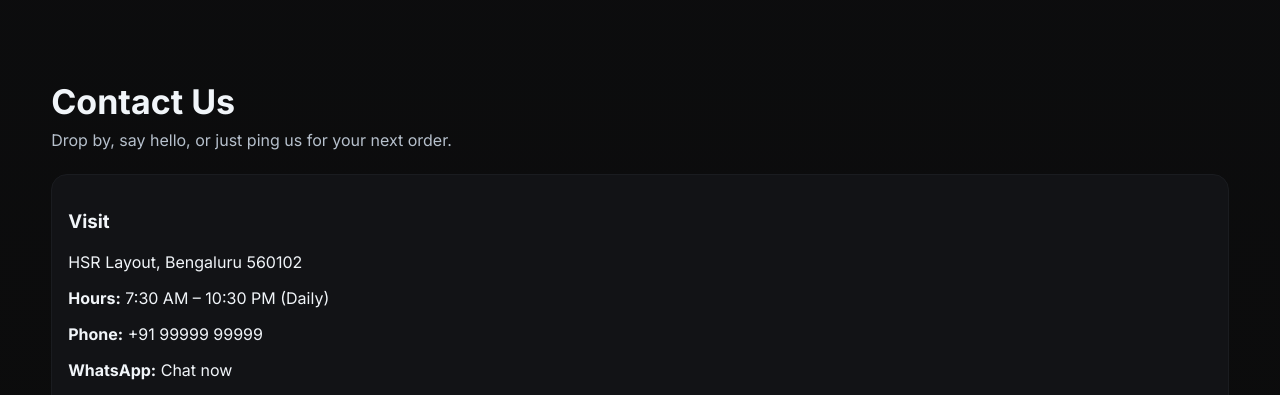
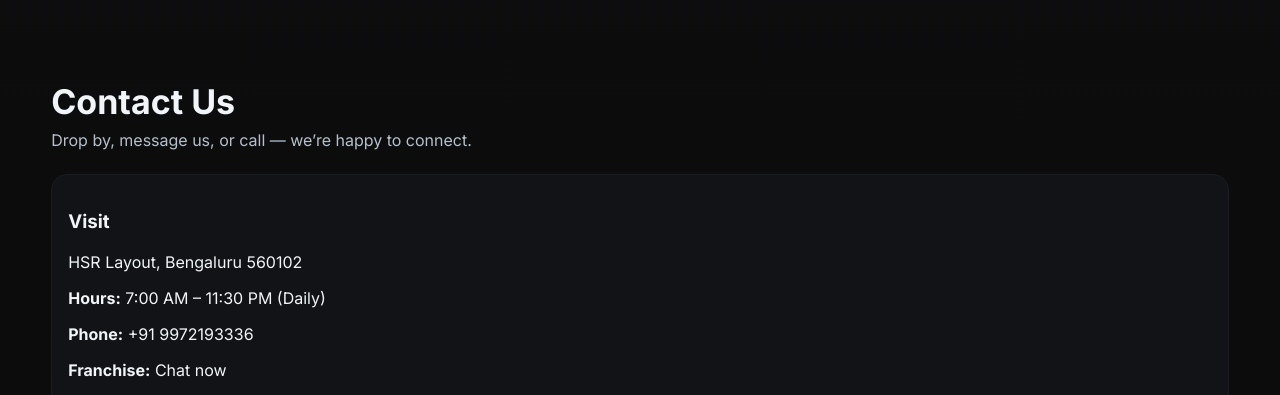
Before and after one commit to Superai-cool/bramhaweb, a plain HTML site: page index.html in a window 1280 px wide. Shown: the part 2640-3035 px from the top of the page. Drawn offline with Linux system fonts and the light colour scheme; grey boxes are pictures that could not be loaded.

Commit message:
Update index.html

```diff
--- a/index.html
+++ b/index.html
@@ -262,14 +262,14 @@
  <!-- Contact (Visit details only) -->
 <section id="contact" class="container">
   <h2 class="section-title">Contact Us</h2>
-  <p class="section-sub">Drop by, say hello, or just ping us for your next order.</p>
+  <p class="section-sub">Drop by, message us, or call — we’re happy to connect.</p>
   <div class="contact-wrap">
     <div class="card">
       <h3>Visit</h3>
       <p class="muted">HSR Layout, Bengaluru 560102</p>
-      <p><strong>Hours:</strong> 7:30 AM – 10:30 PM (Daily)</p>
-      <p><strong>Phone:</strong> <a href="tel:+919999999999">+91 99999 99999</a></p>
-      <p><strong>WhatsApp:</strong> <a href="https://wa.me/919999999999" target="_blank" rel="noopener">Chat now</a></p>
+      <p><strong>Hours:</strong> 7:00 AM – 11:30 PM (Daily)</p>
+      <p><strong>Phone:</strong> <a href="tel:+919972193336">+91 9972193336</a></p>
+      <p><strong>Franchise:</strong> <a href="https://wa.me/919972193336" target="_blank" rel="noopener">Chat now</a></p>
 
       <!-- Embedded Google Map -->
       <div class="map" style="margin-top:1rem;">
```
